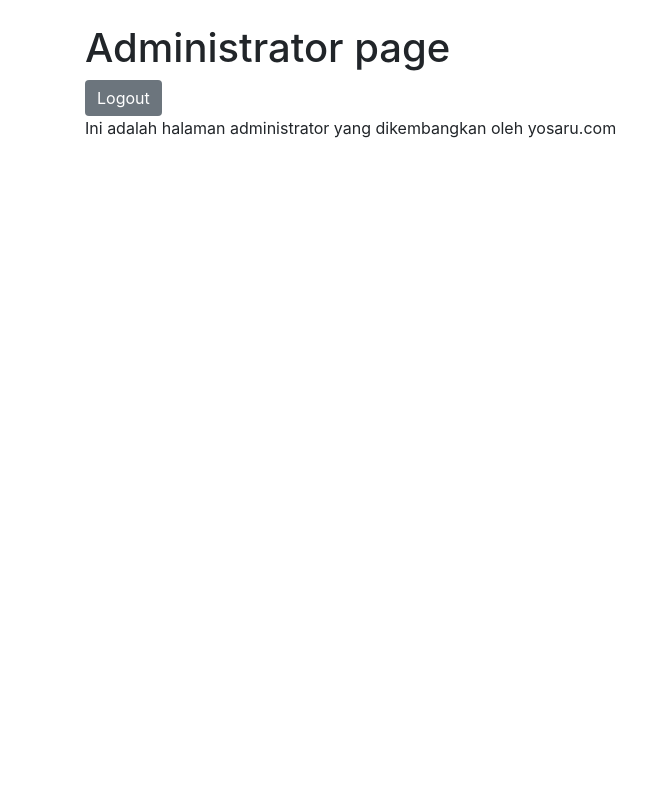
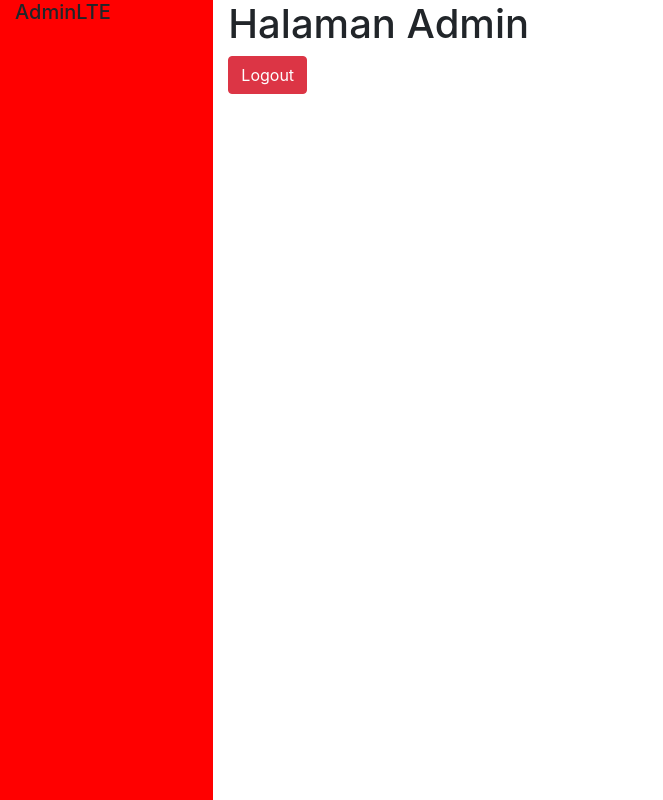
Before and after one commit to yohanessahrul/ardysusanto, a React (Create React App) app: page /admin in a window 1280 px wide. Shown: the whole page, without its empty margins (0-663 px from the left). Built offline with nearby package versions, Linux system fonts and the light colour scheme; sample sign-in values are in the browser's storage; a web font is replaced by a local one.

Commit message:
dash intro

```diff
--- a/src/pages/AdminPage.jsx
+++ b/src/pages/AdminPage.jsx
@@ -34,13 +34,14 @@ class AdminPage extends Component {
   render() {
     return (
       <div>
-        <Container>
+        <Container fluid>
           <Row>
-            <Col>
-              <br/>
-              <h1>Administrator page</h1>
-              <Button onClick={this.logOut}>Logout</Button>
-              <p>Ini adalah halaman administrator yang dikembangkan oleh yosaru.com</p>
+            <Col md="2" style={{ width: '100%', height: '100vh', background: 'red' }}>
+              <h5>AdminLTE</h5>
+            </Col>
+            <Col md="10">
+              <h1>Halaman Admin</h1>
+              <Button onClick={this.logOut} color="danger">Logout</Button>
             </Col>
           </Row>
         </Container>
```
